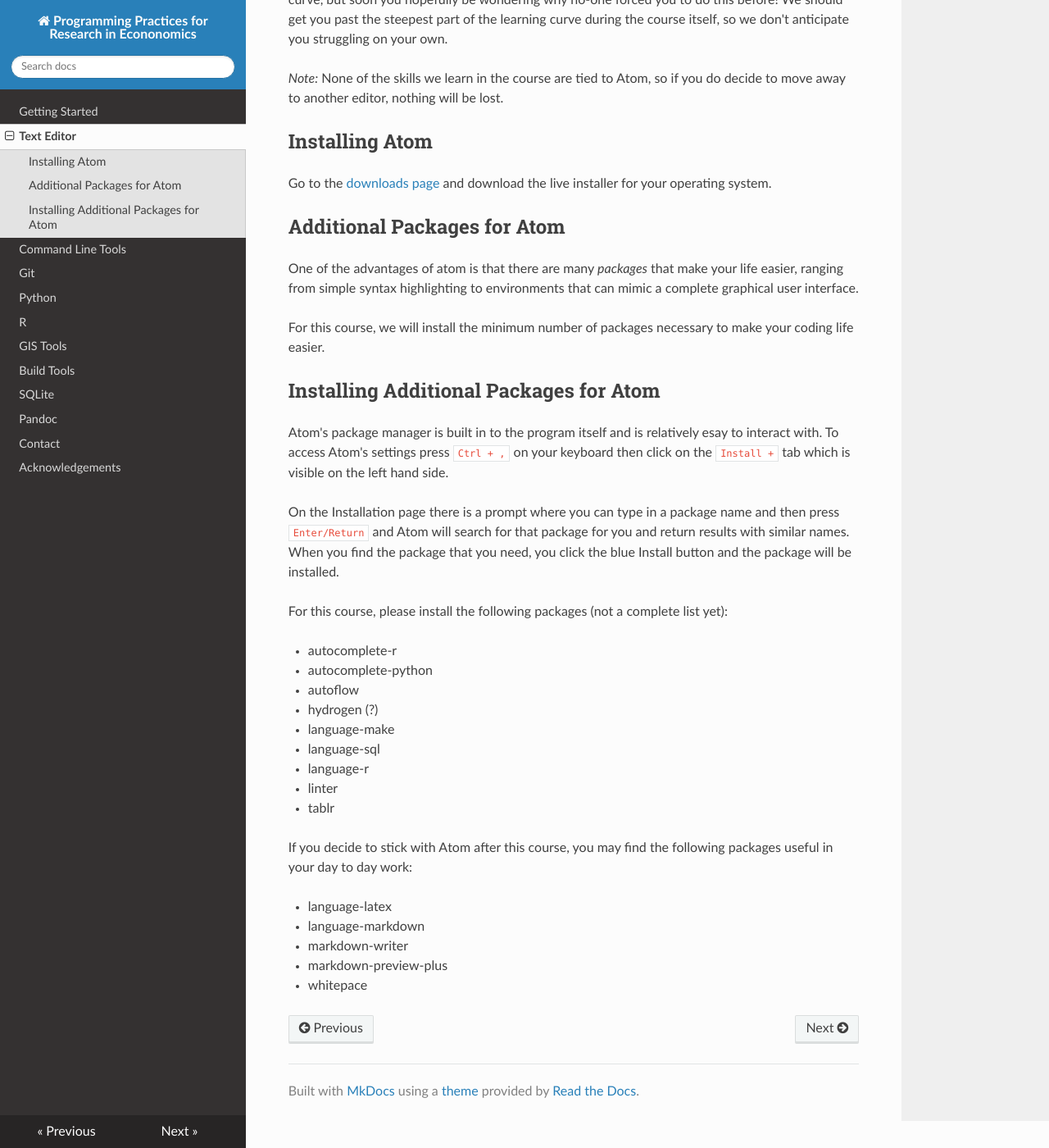
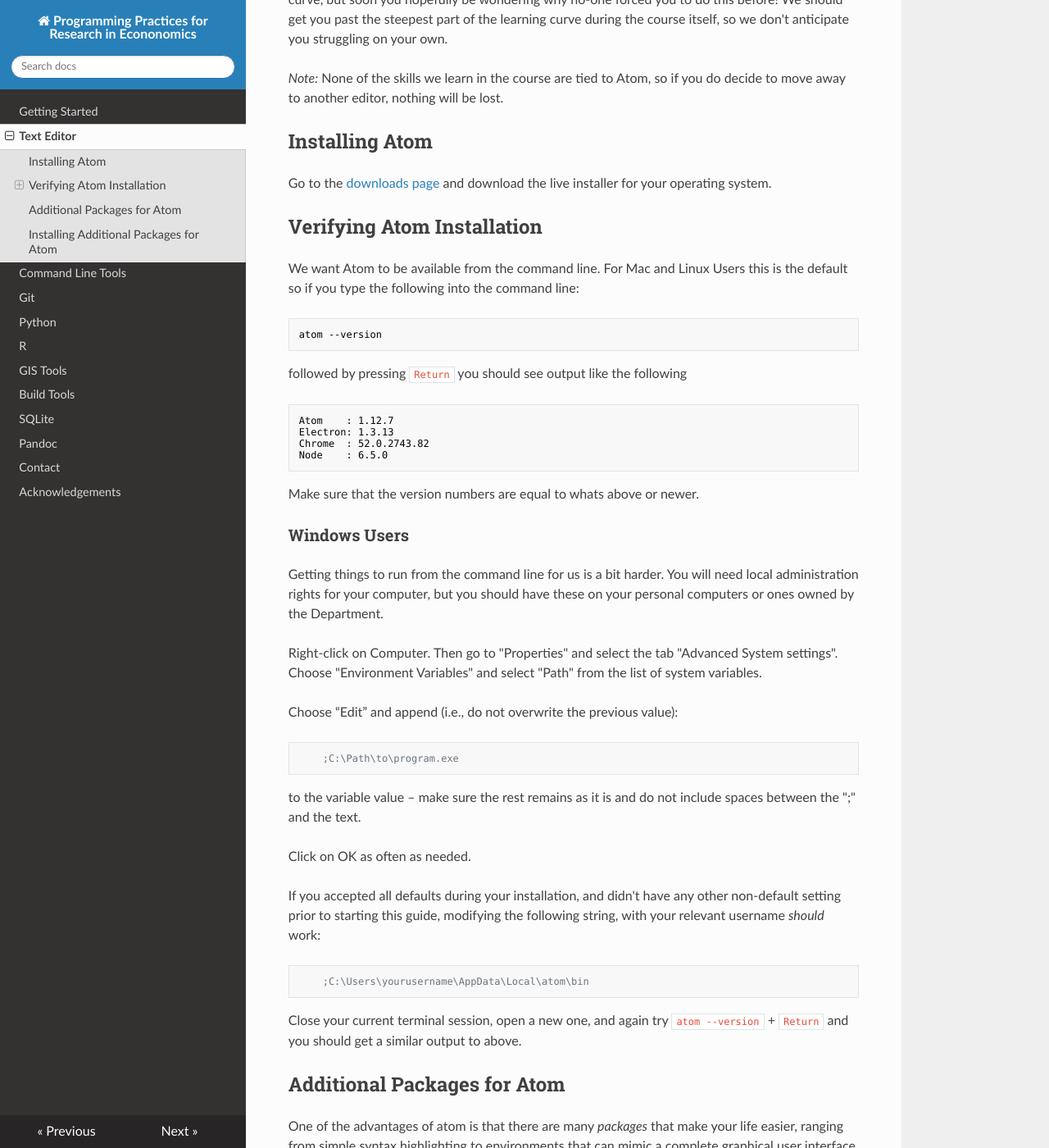
Before and after one commit to pp4rs/DEPRECATED-installation-guide, an MkDocs documentation site: the page built from docs/textEditor.md, in a window 1280 px wide and 1400 px high, scrolled down 364 px. Shown: the whole window at 82% size. Built offline with MkDocs 1.6.1, drawn with Linux system fonts in a browser that asks for light colours; nearby versions of some CDN libraries; old or Windows-style settings are respelled for this version of MkDocs.

````diff
--- a/docs/textEditor.md
+++ b/docs/textEditor.md
@@ -18,6 +18,42 @@
 
 Go to the [downloads page](https://github.com/atom/atom/releases/tag/v1.9.9) and download the live installer for your operating system.
 
+## Verifying Atom Installation
+
+We want Atom to be available from the command line. For Mac and Linux Users this is the default so if you type the following into the command line:
+
+```bash
+atom --version
+```
+followed by pressing `Return` you should see output like the following
+```bash
+Atom    : 1.12.7
+Electron: 1.3.13
+Chrome  : 52.0.2743.82
+Node    : 6.5.0
+```
+Make sure that the version numbers are equal to whats above or newer.
+
+### Windows Users
+
+Getting things to run from the command line for us is a bit harder. You will need local administration rights for your computer, but you should have these on your personal computers or ones owned by the Department.
+
+Right-click on Computer. Then go to "Properties" and select the tab "Advanced System settings". Choose "Environment Variables" and select "Path" from the list of system variables.
+
+Choose “Edit” and append (i.e., do not overwrite the previous value):
+
+        ;C:\Path\to\program.exe
+
+to the variable value – make sure the rest remains as it is and do not include spaces between the ";" and the text.
+
+Click on OK as often as needed.
+
+If you accepted all defaults during your installation, and didn't have any other non-default setting prior to starting this guide, modifying the following string, with your relevant username *should* work:
+
+        ;C:\Users\yourusername\AppData\Local\atom\bin
+
+Close your current terminal session, open a new one, and again try `atom --version` + `Return` and you should get a similar output to above.
+
 ## Additional Packages for Atom
 
 One of the advantages of atom is that there are many *packages* that make your life easier, ranging from simple syntax highlighting to environments that can mimic a complete graphical user interface.
@@ -36,7 +72,7 @@
 * autocomplete-r
 * autocomplete-python
 * autoflow
-* hydrogen (?)
+* hydrogen
 * language-make
 * language-sql
 * language-r
@@ -49,7 +85,7 @@
 * language-markdown
 * markdown-writer
 * markdown-preview-plus
-* whitepace
+* whitespace
 
 <!-- ## Additional Package for Sublime Text
 
````
Also changed, not shown: docs/r.md (+30 -0 lines).
